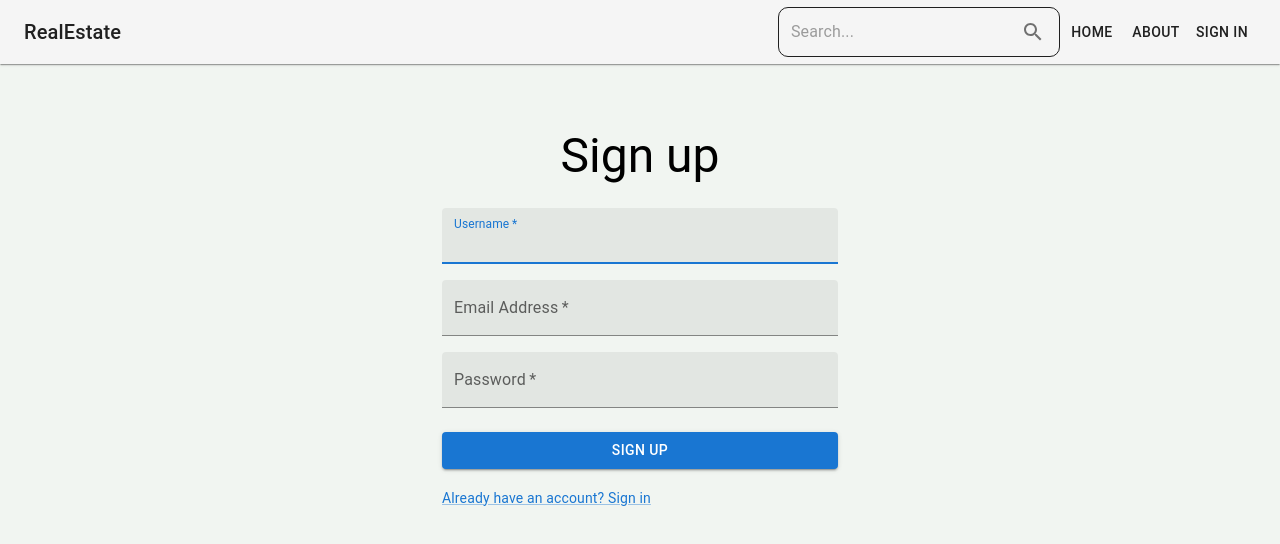
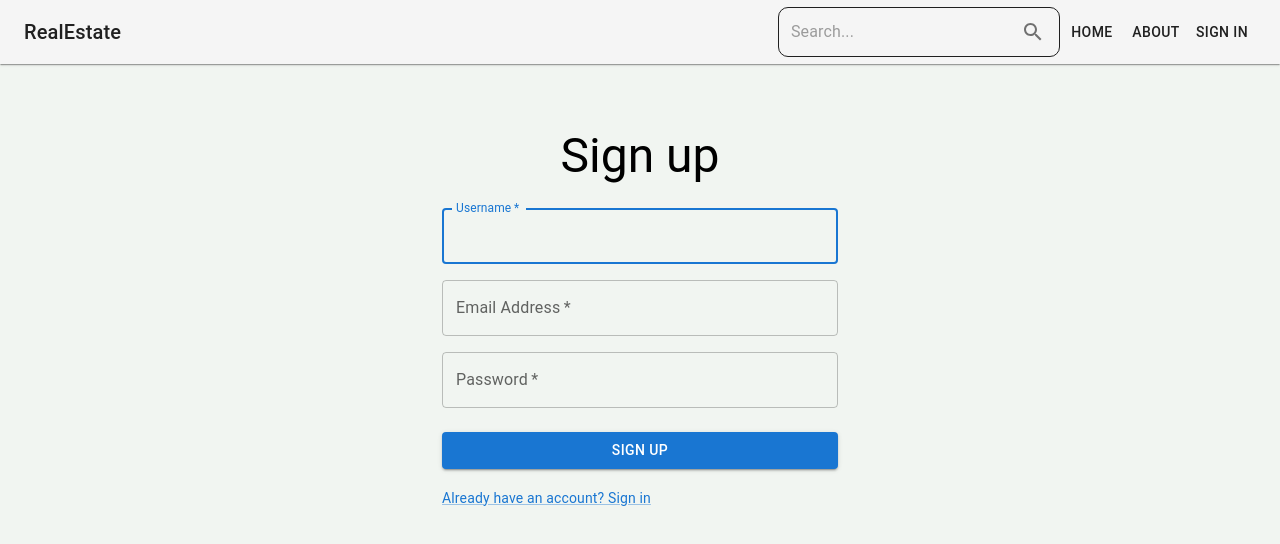
Before and after one commit to PasanMadhuranga/Real-Estate-Marketplace, a React (Vite) app in the folder client/: page /sign-up in a window 1280 px wide. Shown: the top 544 px of the page. Built offline with nearby package versions, Linux system fonts and the light colour scheme.

Commit message:
sending post req to backend

```diff
--- a/client/src/pages/SignUp.jsx
+++ b/client/src/pages/SignUp.jsx
@@ -18,7 +18,8 @@ export default function SignUp() {
       email: data.get("email"),
       password: data.get("password"),
     };
-    const res = await fetch("/api/users", {
+
+    const res = await fetch("/api/auth/signup", {
       method: "POST",
       headers: {
         "Content-Type": "application/json",
@@ -29,6 +30,10 @@ export default function SignUp() {
     // method: "POST": Specifies that this is a POST request, meaning data will be sent to the server.
     // headers: {"Content-Type": "application/json"}: Sets the Content-Type header to application/json, indicating that the request body contains JSON data.
     // body: JSON.stringify(body): Converts the body object (which contains the form data) to a JSON string to be sent as the request body.
+
+    // The response from the server is stored in the res variable. The response object contains information about the response, such as the status code and the response body.
+    const response = await res.json();
+    console.log(response);
   };
 
   return (
@@ -44,7 +49,7 @@ export default function SignUp() {
         <Typography component="h1" variant="h3">
           Sign up
         </Typography>
-        <Box component="form" noValidate onSubmit={handleSubmit} sx={{ mt: 3 }}>
+        <Box component="form" onSubmit={handleSubmit} sx={{ mt: 3 }}>
           <Grid container spacing={2}>
             <Grid item xs={12}>
               <TextField
@@ -54,7 +59,7 @@ export default function SignUp() {
                 id="username"
                 label="Username"
                 autoFocus
-                variant="filled"
+                variant="outlined"
               />
             </Grid>
             <Grid item xs={12}>
@@ -64,8 +69,8 @@ export default function SignUp() {
                 id="email"
                 label="Email Address"
                 name="email"
-                autoComplete="email"
-                variant="filled"
+                // autoComplete="email"
+                variant="outlined"
               />
             </Grid>
             <Grid item xs={12}>
@@ -76,8 +81,8 @@ export default function SignUp() {
                 label="Password"
                 type="password"
                 id="password"
-                autoComplete="new-password"
-                variant="filled"
+                // autoComplete="new-password"
+                variant="outlined"
               />
             </Grid>
           </Grid>
@@ -89,13 +94,10 @@ export default function SignUp() {
           >
             Sign Up
           </Button>
-          <Grid container>
-            <Grid item>
-              <Link href="/sign-in" variant="body2">
-                Already have an account? Sign in
-              </Link>
-            </Grid>
-          </Grid>
+
+          <Link href="/sign-in" variant="body2">
+            Already have an account? Sign in
+          </Link>
         </Box>
       </Box>
     </Container>
```
